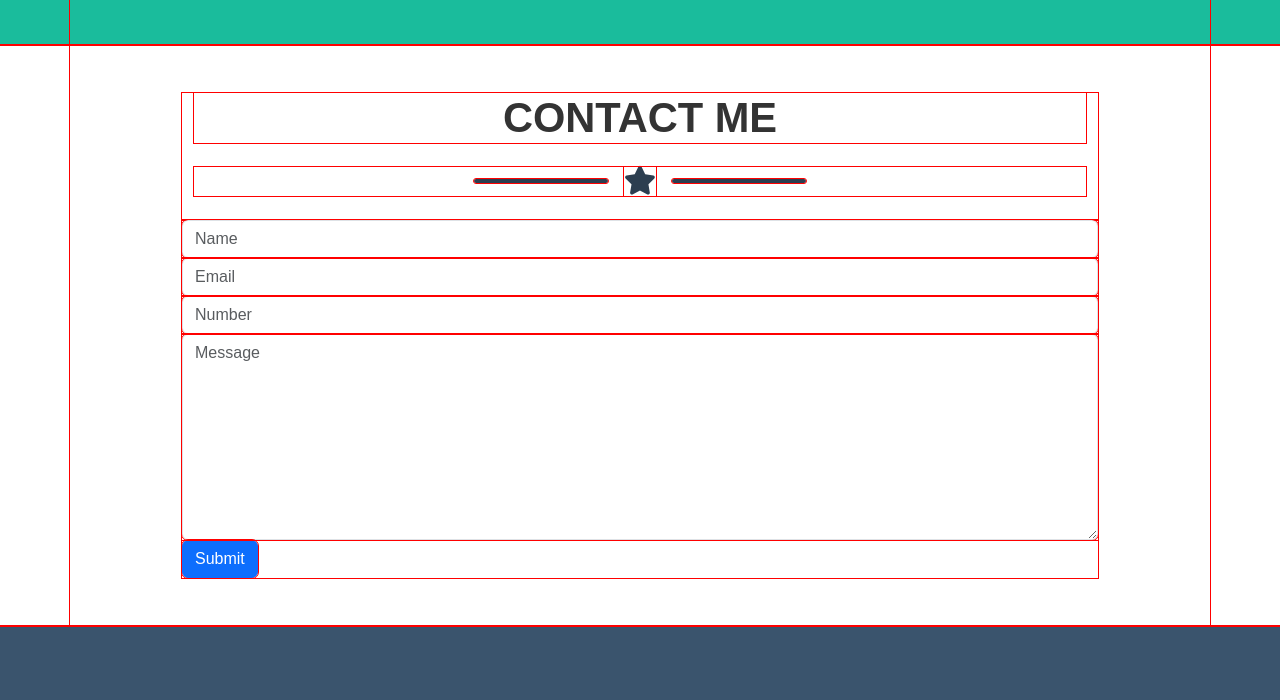
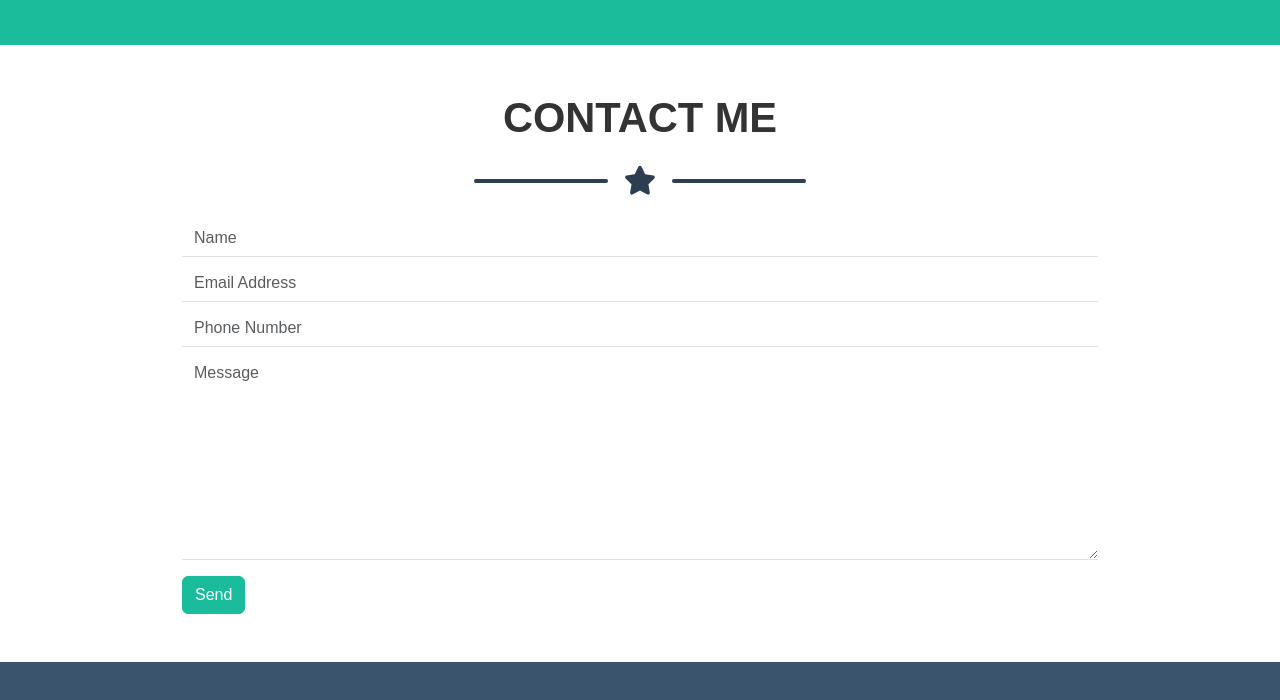
Before and after one commit to ruggerifrancesco/html-css-bootstrap-freelancer, a plain HTML site: page index.html in a window 1280 px wide. Shown: the part 1802-2502 px from the top of the page. Drawn offline with nearby package versions, Linux system fonts and the light colour scheme.

Commit message:
styled and spaced contact forms inputs

```diff
--- a/assets/css/style.css
+++ b/assets/css/style.css
@@ -1,6 +1,6 @@
 /* <!-- Rule: Mobile First --> */
 * {
-    outline: 1px solid red;
+    /* outline: 1px solid red; */
 }
 
 /* Root Section */
@@ -136,9 +136,21 @@ body {
     }
 
 /* Contact-Me Section */
-    .me-contact-row {
-        padding: 0 5rem;
+.me-contact-row {
+    padding: 0 5rem;
+}
+    .form-control {
+      color: var(--card-5);
     }
+    .me-contact-send-btn {
+        background-color: #1abc9c;
+        border-color: #1abc9c;
+    }
+        .me-contact-send-btn:hover {
+            background-color: #0cdfb4;
+            border-color: #1abc9c;
+        }
+
     @media screen and (min-width:768px){
         .me-contact-row {
             padding: 0 4.5rem;
--- a/index.html
+++ b/index.html
@@ -180,18 +180,22 @@
                     <div class="col-12 p-0">
                         <form>
                             <div class="form-group">
-                              <input type="text" class="form-control" id="contact-name-input" placeholder="Name" required>
+                              <input type="text" class="form-control border-0 border-bottom rounded-0"
+                              id="contact-name-input" placeholder="Name" required>
                             </div>
-                            <div class="form-group">
-                                <input type="email" class="form-control" id="contact-email-input" placeholder="Email" required>
+                            <div class="form-group mt-2">
+                                <input type="email" class="form-control border-0 border-bottom rounded-0"
+                                id="contact-email-input" placeholder="Email Address" required>
                             </div>
-                            <div class="form-group">
-                                <input type="text" class="form-control" id="contact-number-input" placeholder="Number" required>
+                            <div class="form-group mt-2">
+                                <input type="text" class="form-control border-0 border-bottom rounded-0"
+                                id="contact-number-input" placeholder="Phone Number" required>
                             </div>
-                            <div class="form-group">
-                                <textarea class="form-control" id="contact-text-input" rows="8" placeholder="Message" required></textarea>
+                            <div class="form-group mt-2">
+                                <textarea class="form-control border-0 border-bottom rounded-0"
+                                id="contact-text-input" rows="8" placeholder="Message" required></textarea>
                             </div>
-                            <button type="submit" class="btn btn-primary">Submit</button>
+                            <button type="submit" class="btn btn-primary me-contact-send-btn mt-3">Send</button>
                         </form>
                     </div>
                 </div>
```
